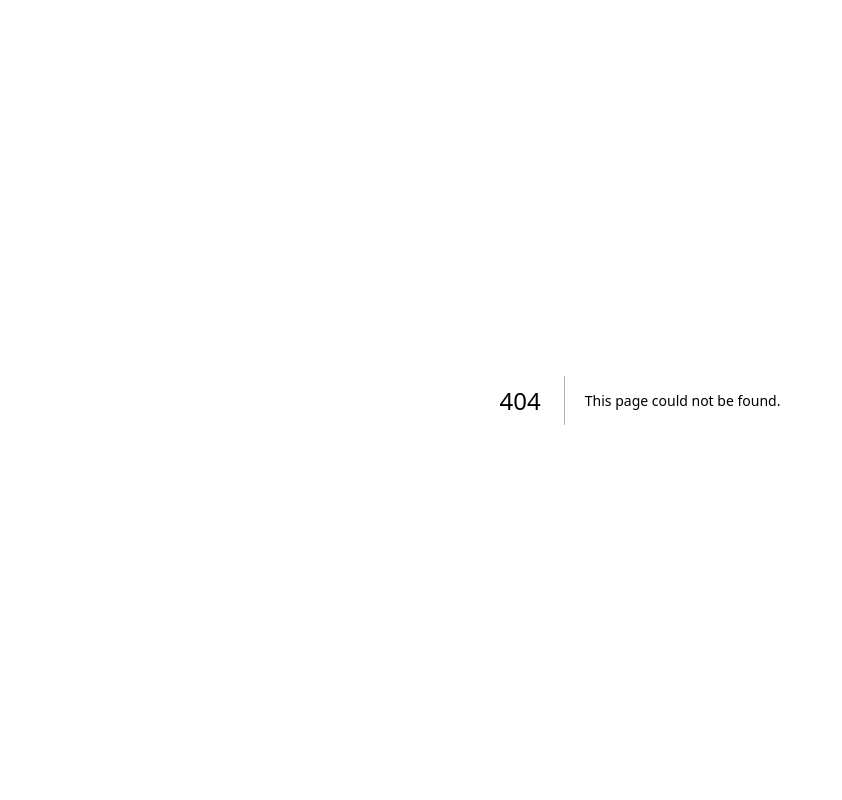
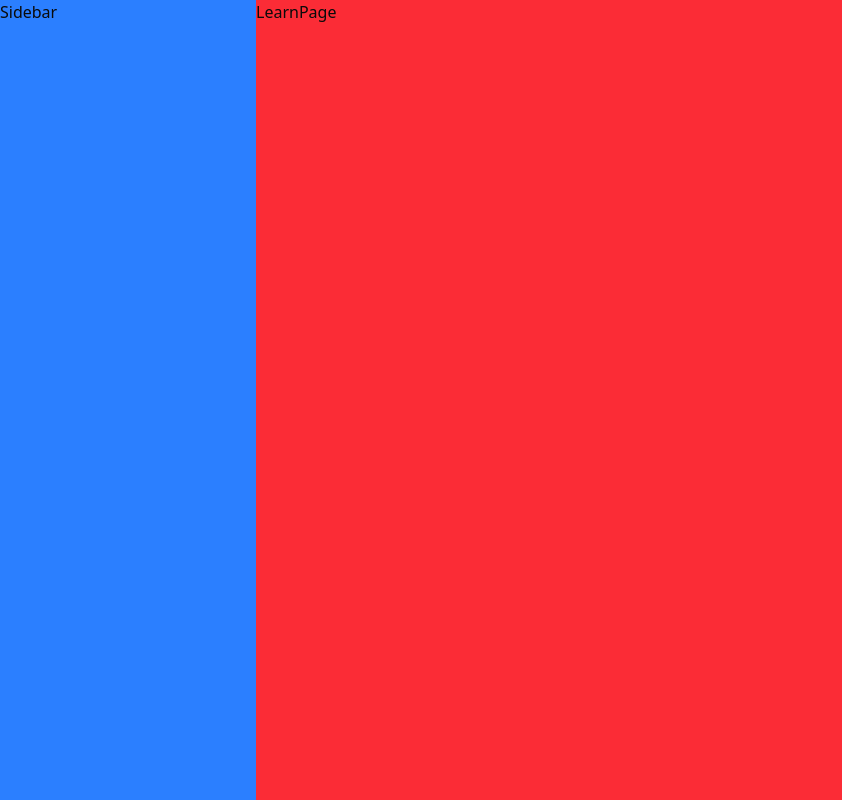
Before and after one commit to TaiPhung02/Lingo, a Next.js app: page /learn in a window 1280 px wide. Before the commit this address had no page. Shown: the whole page, without its empty margins (0-842 px from the left). Built offline with nearby package versions, Linux system fonts and the light colour scheme.

Commit message:
feat: sidebar

```diff
--- /dev/null
+++ b/app/(main)/layout.tsx
@@ -0,0 +1,18 @@
+import Sidebar from "@/components/sidebar";
+
+type Props = {
+  children: React.ReactNode;
+};
+
+const MainLayout = ({ children }: Props) => {
+  return (
+    <>
+      <Sidebar />
+      <main className="pl-[256px] h-full">
+        <div className="bg-red-500 h-full">{children}</div>
+      </main>
+    </>
+  );
+};
+
+export default MainLayout;
--- /dev/null
+++ b/app/(main)/learn/page.tsx
@@ -0,0 +1,9 @@
+import React from 'react'
+
+const LearnPage = () => {
+  return (
+    <div>LearnPage</div>
+  )
+}
+
+export default LearnPage
--- a/app/globals.css
+++ b/app/globals.css
@@ -1,5 +1,9 @@
 @import "tailwindcss";
 @import "tw-animate-css";
+
+html,body,:root {
+  @apply h-full;
+}
 
 @custom-variant dark (&:is(.dark *));
 
--- /dev/null
+++ b/components/sidebar.tsx
@@ -0,0 +1,7 @@
+import React from "react";
+
+const Sidebar = () => {
+  return <div className="bg-blue-500 h-full w-[256px] fixed">Sidebar</div>;
+};
+
+export default Sidebar;
```
